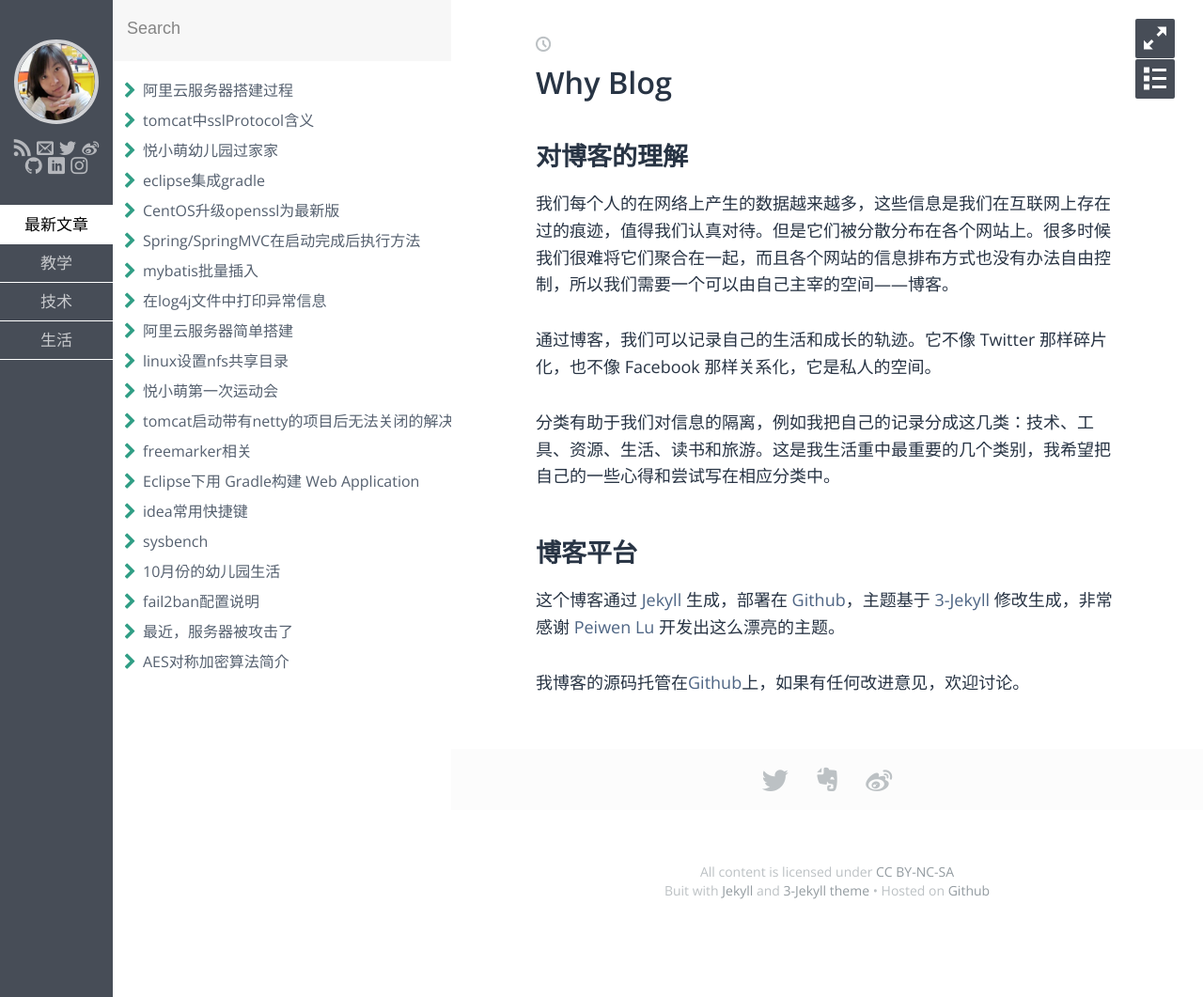
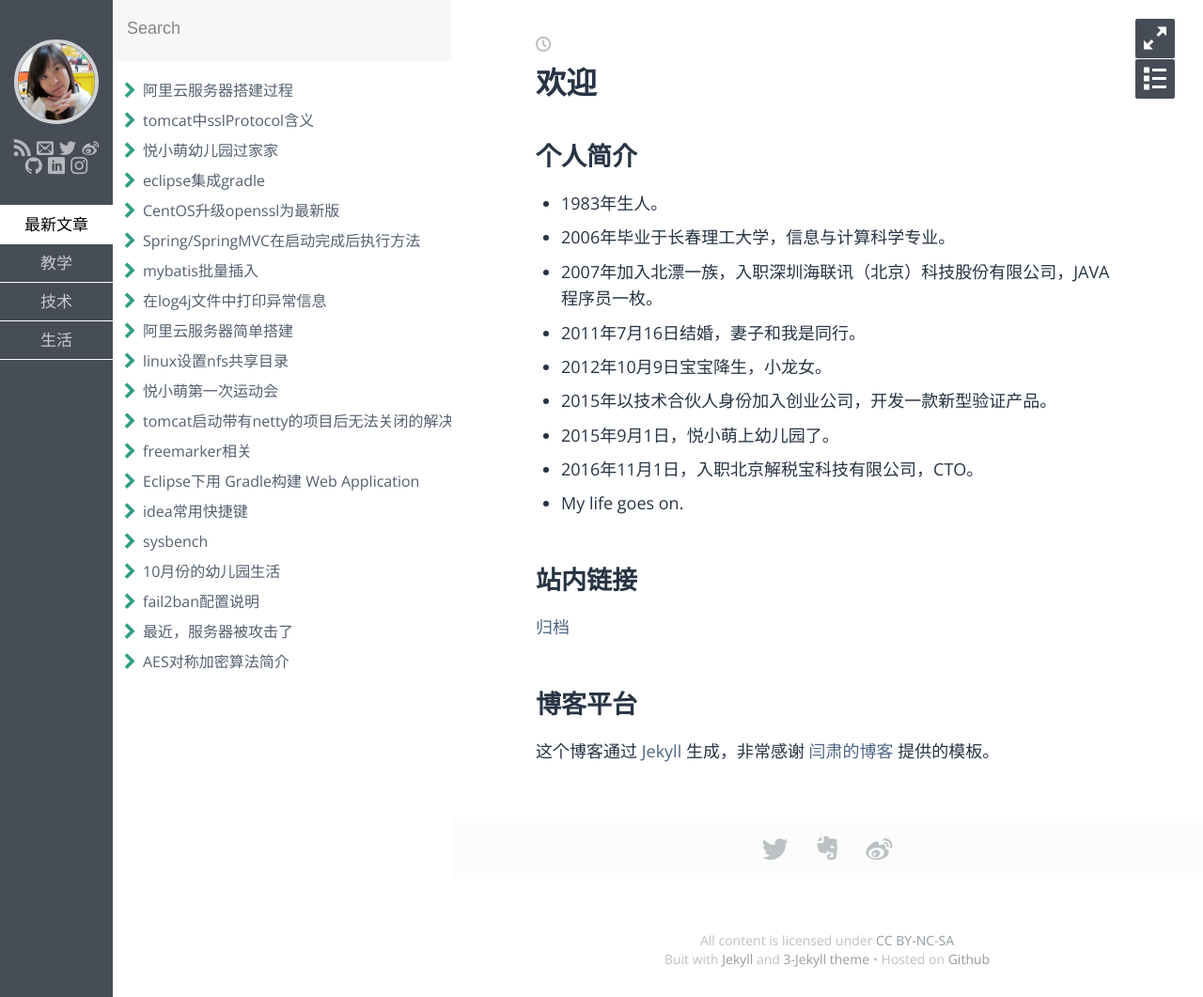
Before and after one commit to DrizztM/DrizztM.github.io, a Jekyll site: the page built from index.md, in a window 1280 px wide. Shown: the whole page at 94% size. Built offline with Jekyll 4.4.1, drawn with Linux system fonts in a browser that asks for light colours; some web fonts are replaced.

Commit message:
修改首页

```diff
--- a/index.md
+++ b/index.md
@@ -1,18 +1,24 @@
 ---
-title: Why Blog
 layout: post
+title: 欢迎
 ---
 
-## 对博客的理解
+## 个人简介
 
-我们每个人的在网络上产生的数据越来越多，这些信息是我们在互联网上存在过的痕迹，值得我们认真对待。但是它们被分散分布在各个网站上。很多时候我们很难将它们聚合在一起，而且各个网站的信息排布方式也没有办法自由控制，所以我们需要一个可以由自己主宰的空间——博客。
+- 1983年生人。
+- 2006年毕业于长春理工大学，信息与计算科学专业。
+- 2007年加入北漂一族，入职深圳海联讯（北京）科技股份有限公司，JAVA程序员一枚。
+- 2011年7月16日结婚，妻子和我是同行。
+- 2012年10月9日宝宝降生，小龙女。
+- 2015年以技术合伙人身份加入创业公司，开发一款新型验证产品。
+- 2015年9月1日，悦小萌上幼儿园了。
+- 2016年11月1日，入职北京解税宝科技有限公司，CTO。
+- My life goes on.
 
-通过博客，我们可以记录自己的生活和成长的轨迹。它不像 Twitter 那样碎片化，也不像 Facebook 那样关系化，它是私人的空间。
+## 站内链接
 
-分类有助于我们对信息的隔离，例如我把自己的记录分成这几类：技术、工具、资源、生活、读书和旅游。这是我生活重中最重要的几个类别，我希望把自己的一些心得和尝试写在相应分类中。
+<a href="/pages/archive.html">归档</a>
 
 ## 博客平台
 
-这个博客通过 [Jekyll](http://jekyllrb.com/) 生成，部署在 [Github](https://pages.github.com)，主题基于 [3-Jekyll](https://github.com/P233/3-Jekyll) 修改生成，非常感谢 [Peiwen Lu](https://github.com/P233) 开发出这么漂亮的主题。
-
-我博客的源码托管在[Github](https://github.com/suyan/suyan.github.io)上，如果有任何改进意见，欢迎讨论。
+这个博客通过 <a href="http://jekyllrb.com/" target="_blank">Jekyll</a> 生成，非常感谢 <a href="http://yansu.org" target="_blank">闫肃的博客</a> 提供的模板。
```
